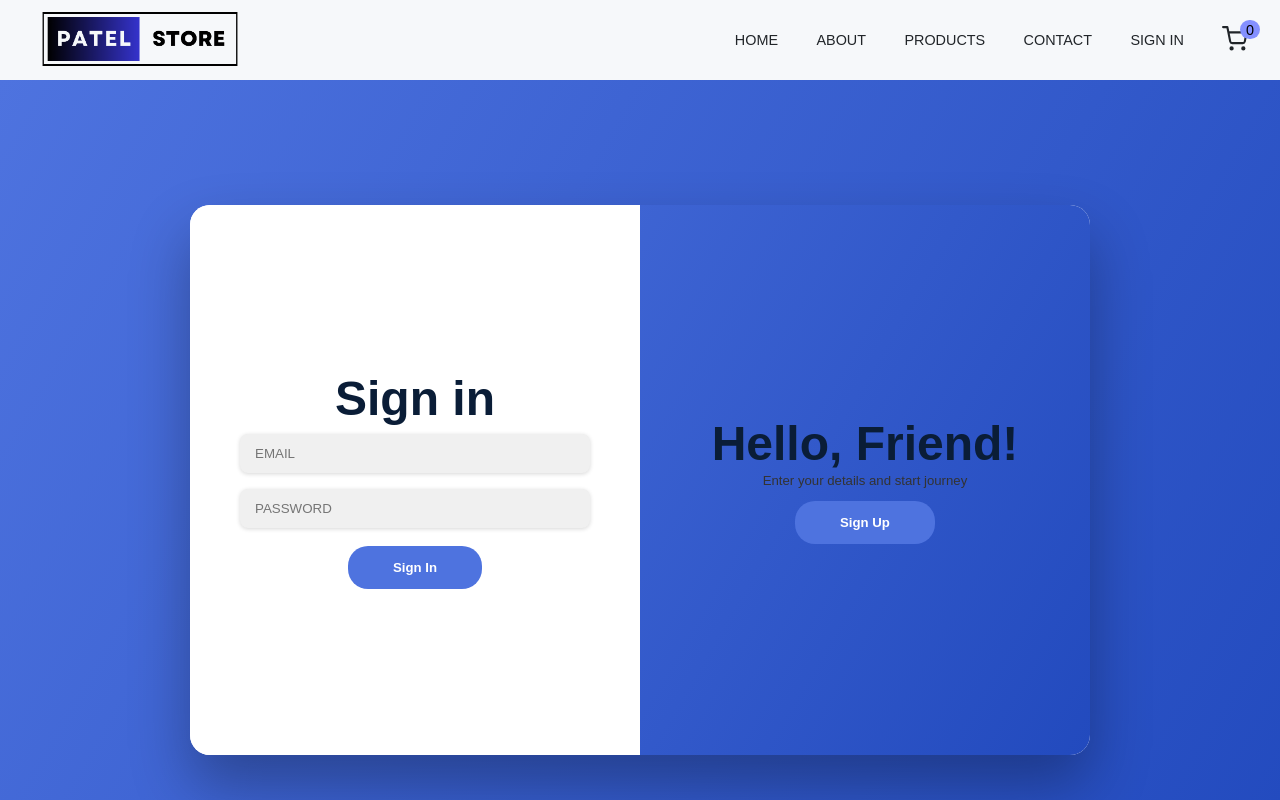
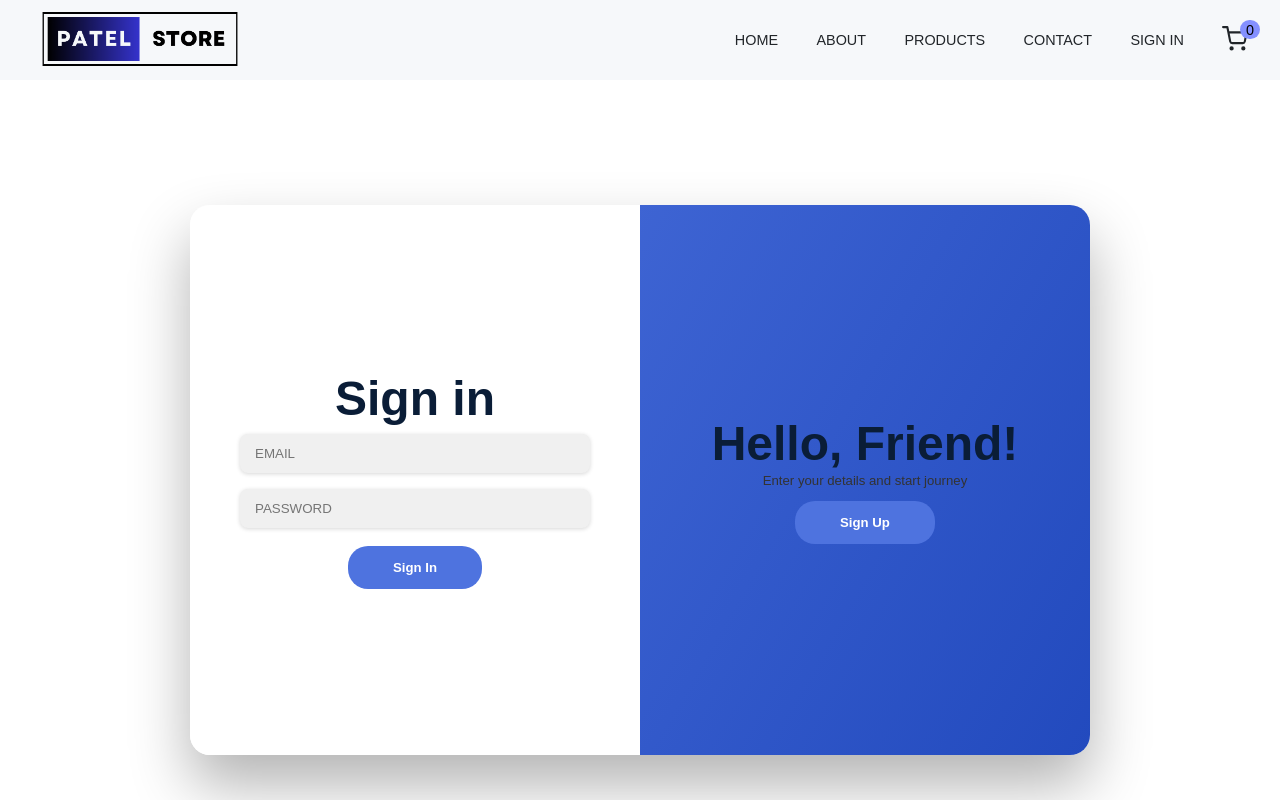
Before and after one commit to Abhishekpatel6687/electro-com, a React (Create React App) app in the folder frontend/: page /login in a window 1280 px wide. Shown: the top 800 px of the page. Built offline with nearby package versions, Linux system fonts and the light colour scheme; no server answers.

Commit message:
login register

```diff
--- a/frontend/src/pages/login/Login.js
+++ b/frontend/src/pages/login/Login.js
@@ -134,7 +134,7 @@ function AuthPage() {
 export default AuthPage;
 const Wrapper = styled.div`
   height: 100vh;
-  background: linear-gradient(120deg, #4e73df, #224abe);
+  // background: linear-gradient(120deg, #4e73df, #224abe);
   display: flex;
   justify-content: center;
   align-items: center;
@@ -254,6 +254,7 @@ const Wrapper = styled.div`
   }
 
   .overlay-left {
+  margin-left:100px;
     transform: translateX(-20%);
   }
 
```
